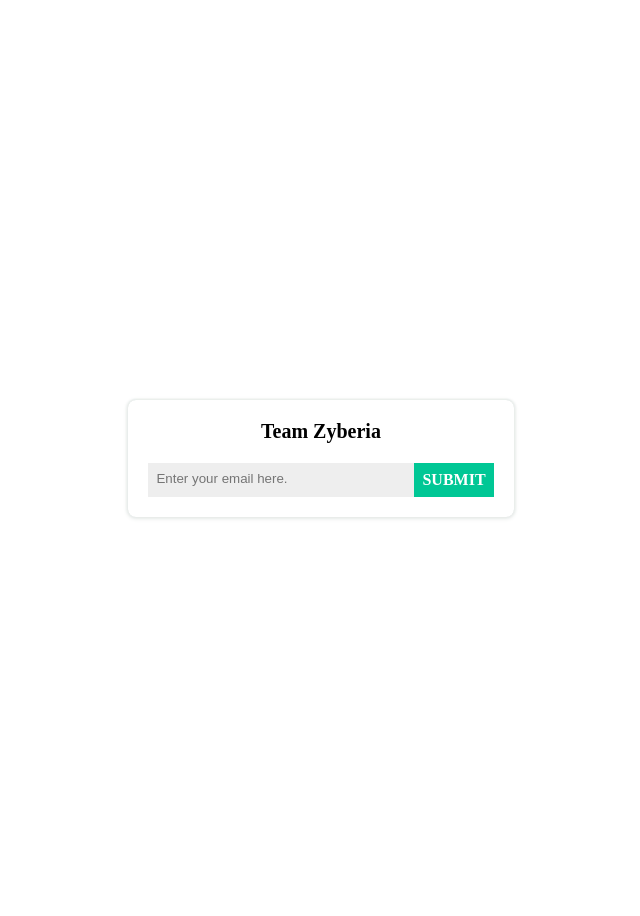
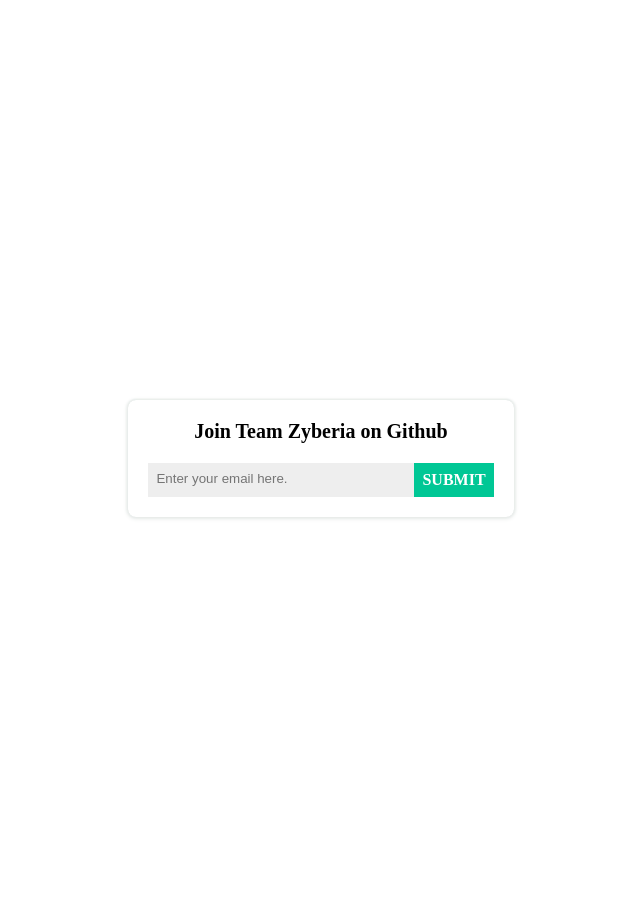
Before and after one commit to teamzyberia/teamzyberia.github.io, a Jekyll site: the page built from index.html, in a window 1280 px wide. Shown: the whole page, without its empty margins (319-959 px from the left). Built offline with Jekyll 4.4.1, drawn with Linux system fonts in a browser that asks for light colours.

Commit message:
Update invite.html

```diff
--- a/_includes/invite.html
+++ b/_includes/invite.html
@@ -1,7 +1,7 @@
 <div class="invite">
   <div class="invite-container">
     <div class="invite-card">
-      <div class="invite-card-title">{{ site.title }}</div>
+      <div class="invite-card-title">Join {{ site.title }} on Github</div>
       <div class="invite-card-content">
         <div class="invite-card-content-input">
           <input type="text" name="email" placeholder="Enter your email here." />
```
